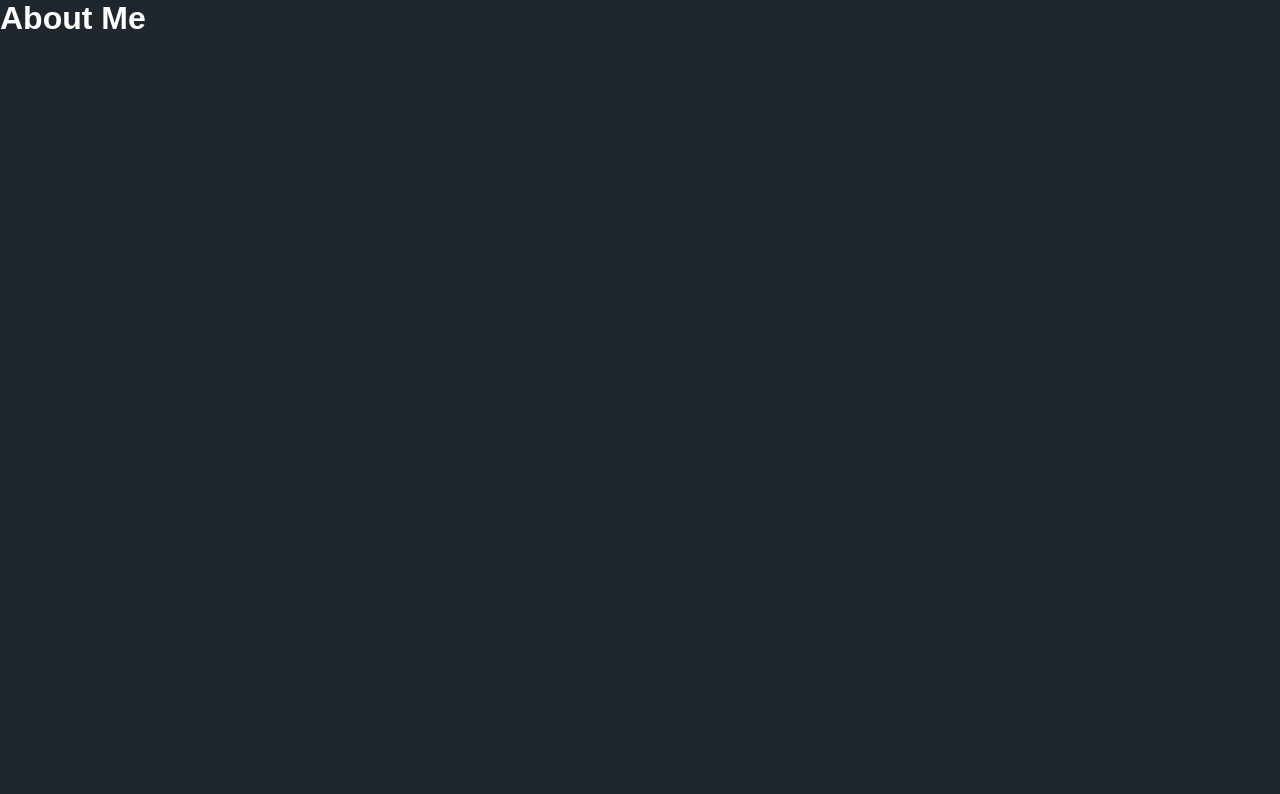
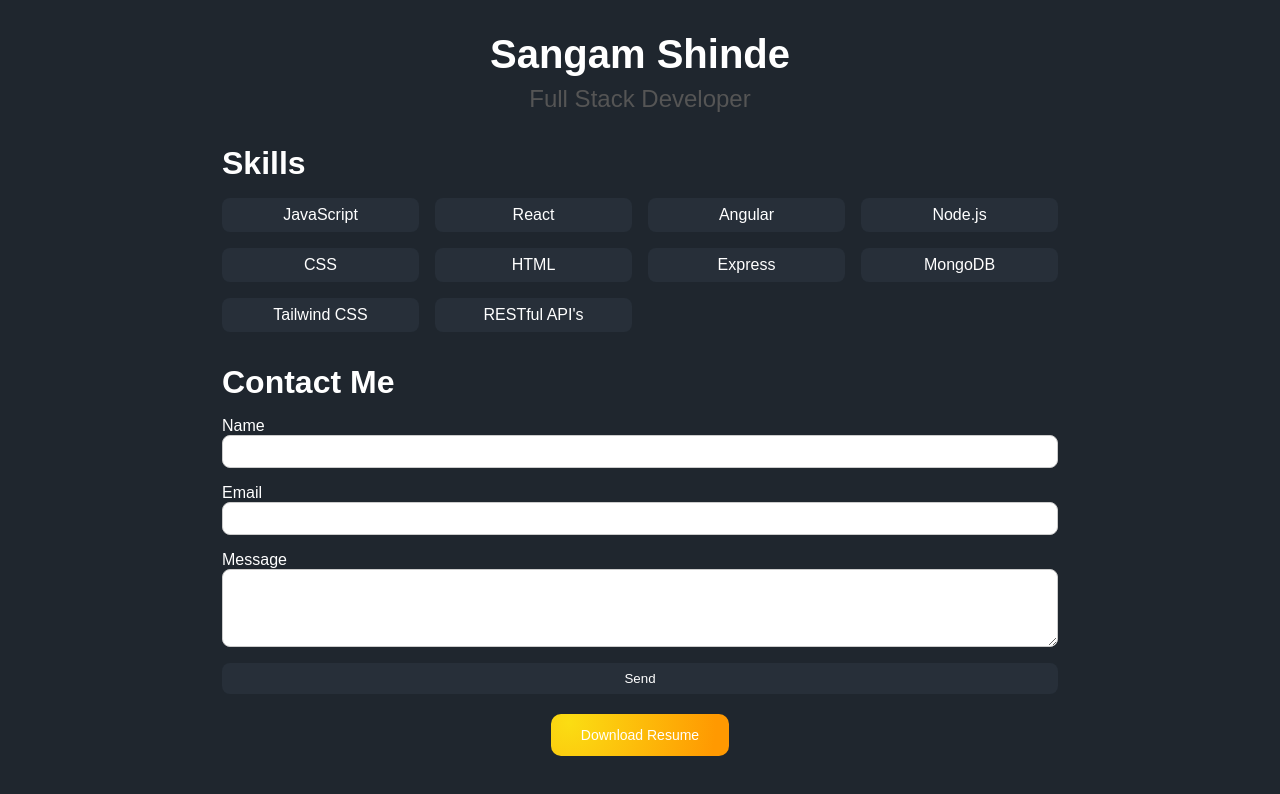
Before and after one commit to sangampshinde/Portfolio, a React (Create React App) app in the folder frontend/: page /about in a window 1280 px wide. Shown: the top 794 px of the page. Built offline with nearby package versions, Linux system fonts and the light colour scheme.

Commit message:
employee mangement app

```diff
--- a/frontend/public/index.html
+++ b/frontend/public/index.html
@@ -12,6 +12,7 @@
     <link rel="apple-touch-icon" href="%PUBLIC_URL%/logo192.png" />
 
     <link rel="manifest" href="%PUBLIC_URL%/manifest.json" />
+    <link rel="stylesheet" href="https://cdnjs.cloudflare.com/ajax/libs/font-awesome/5.15.4/css/all.min.css"></link>
 
     <title>Sangam Shinde</title>
   </head>
--- /dev/null
+++ b/frontend/src/About Me/About.css
@@ -0,0 +1,103 @@
+/* AboutMe.css */
+
+.container {
+    max-width: 900px;
+    margin: 0 auto;
+    padding: 2rem;
+  }
+
+  .header {
+    text-align: center;
+    margin-bottom: 2rem;
+  }
+
+  .name {
+    font-size: 2.5rem;
+    font-weight: bold;
+    margin-bottom: 0.5rem;
+    animation: fadeIn 1s ease-out;
+  }
+
+  .profession {
+    font-size: 1.5rem;
+    color: #555;
+    animation: fadeIn 1s ease-out;
+    animation-delay: 0.2s;
+  }
+
+  .skills-section {
+    margin-bottom: 2rem;
+  }
+
+  .section-title {
+    font-size: 2rem;
+    font-weight: 600;
+    margin-bottom: 1rem;
+  }
+
+  .skills-grid {
+    display: grid;
+    grid-template-columns: repeat(4, 1fr);
+    gap: 1rem;
+  }
+
+  .skill {
+    padding: 0.5rem;
+    background-color: #272f39;
+    border-radius: 0.5rem;
+    text-align: center;
+  }
+
+  .contact-section {
+    margin-bottom: 2rem;
+  }
+
+  .contact-form {
+    display: flex;
+    flex-direction: column;
+    gap: 1rem;
+  }
+
+  .form-group {
+    display: flex;
+    flex-direction: column;
+  }
+
+  .form-input {
+    padding: 0.5rem;
+    border: 1px solid #ccc;
+    border-radius: 0.5rem;
+  }
+
+  .submit-button {
+    padding: 0.5rem 1rem;
+    background-color: #272f39;
+    color: white;
+    border: none;
+    border-radius: 0.5rem;
+    cursor: pointer;
+  }
+
+  .resume-button-container {
+    text-align: center;
+  }
+
+  .resume-button {
+    padding: 0.5rem 1rem;
+    background-color: #272f39;
+    color: white;
+    border: none;
+    border-radius: 0.5rem;
+    text-decoration: none;
+    cursor: pointer;
+  }
+
+  /* Animation */
+  @keyframes fadeIn {
+    0% {
+      opacity: 0;
+    }
+    100% {
+      opacity: 1;
+    }
+  }
--- a/frontend/src/About Me/About.js
+++ b/frontend/src/About Me/About.js
@@ -1,10 +1,57 @@
 import React from 'react';
+import "./About.css";
 
 function About() {
   return (
-    <div>
-      <h1>About Me</h1>
-      {/* Add your about content here */}
+    <div className="container">
+      {/* Name with Animation */}
+      <div className="header">
+        <h1 className="name">Sangam Shinde</h1>
+        <p className="profession">Full Stack Developer</p>
+      </div>
+
+      {/* Skills Section */}
+      <div className="skills-section">
+        <h2 className="section-title">Skills</h2>
+        <div className="skills-grid">
+          {/* Replace these with your actual skills */}
+          <span className="skill">JavaScript</span>
+          <span className="skill">React</span>
+          <span className="skill">Angular</span>
+          <span className="skill">Node.js</span>
+          <span className="skill">CSS</span>
+          <span className="skill">HTML</span>
+          <span className="skill">Express</span>
+          <span className="skill">MongoDB</span>
+          <span className="skill">Tailwind CSS</span>
+          <span className="skill">RESTful API's</span>
+        </div>
+      </div>
+
+      {/* Contact Section */}
+      <div className="contact-section">
+        <h2 className="section-title">Contact Me</h2>
+        <form className="contact-form">
+          <div className="form-group">
+            <label>Name</label>
+            <input type="text" className="form-input" />
+          </div>
+          <div className="form-group">
+            <label>Email</label>
+            <input type="email" className="form-input" />
+          </div>
+          <div className="form-group">
+            <label>Message</label>
+            <textarea className="form-input" rows="4"></textarea>
+          </div>
+          <button type="submit" className="submit-button">Send</button>
+        </form>
+      </div>
+
+      {/* Resume Button */}
+      <div className="resume-button-container">
+        <a href="../../public/sangam_shinde_resume.pdf" download className="btn btn__primary">Download Resume</a>
+      </div>
     </div>
   );
 }
--- a/frontend/src/index.js
+++ b/frontend/src/index.js
@@ -2,6 +2,7 @@ import React from 'react';
 import ReactDOM from 'react-dom/client';
 import './index.css';
 import App from './App';
+
 
 
 const root = ReactDOM.createRoot(document.getElementById('root'));
```
Also changed, not shown: frontend/src/skills/Skills.css (added, +20 -0 lines), frontend/src/skills/skills.js (added, +35 -0 lines), 1 other file (tests, documents, lock files or other folders).
